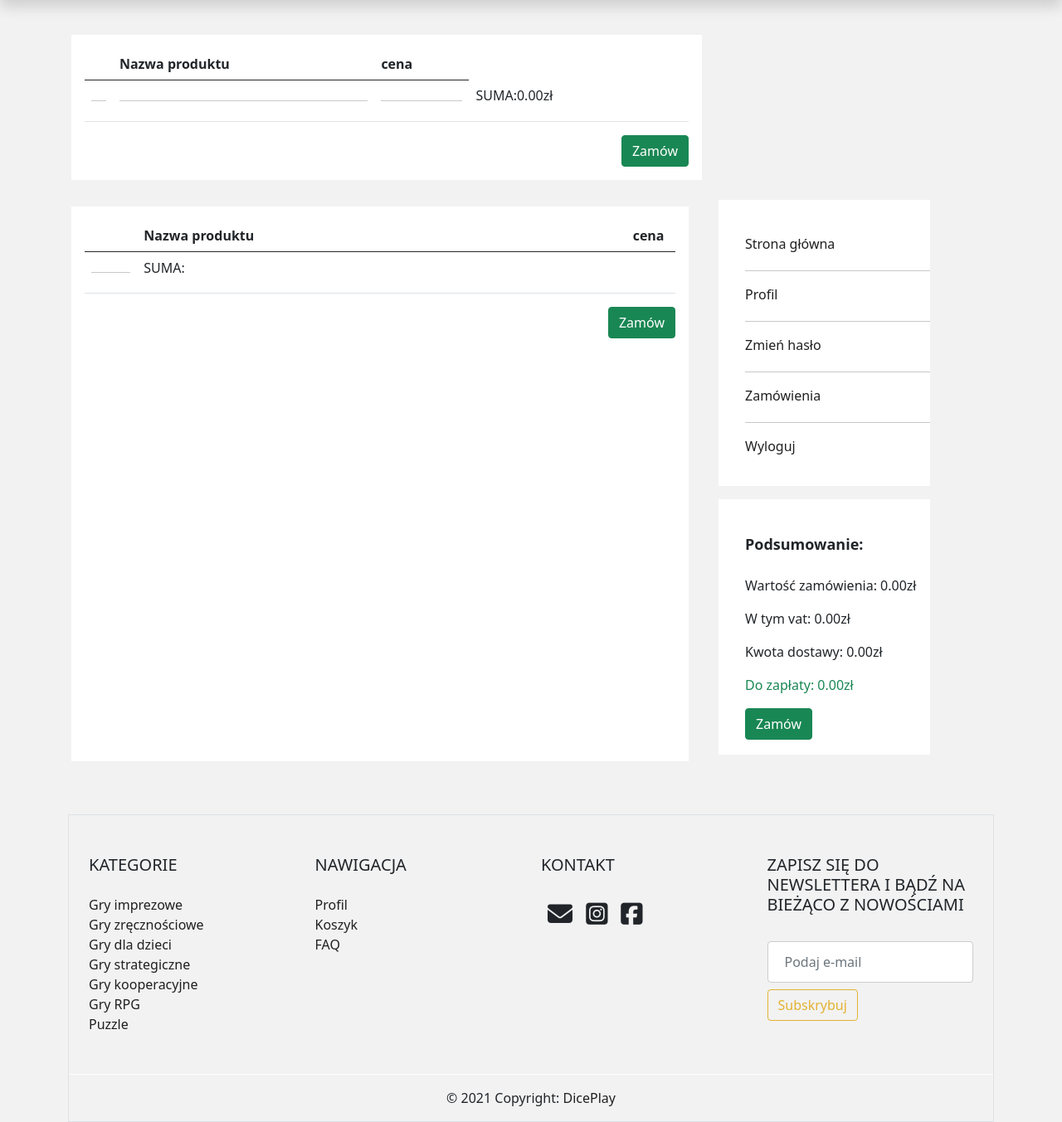
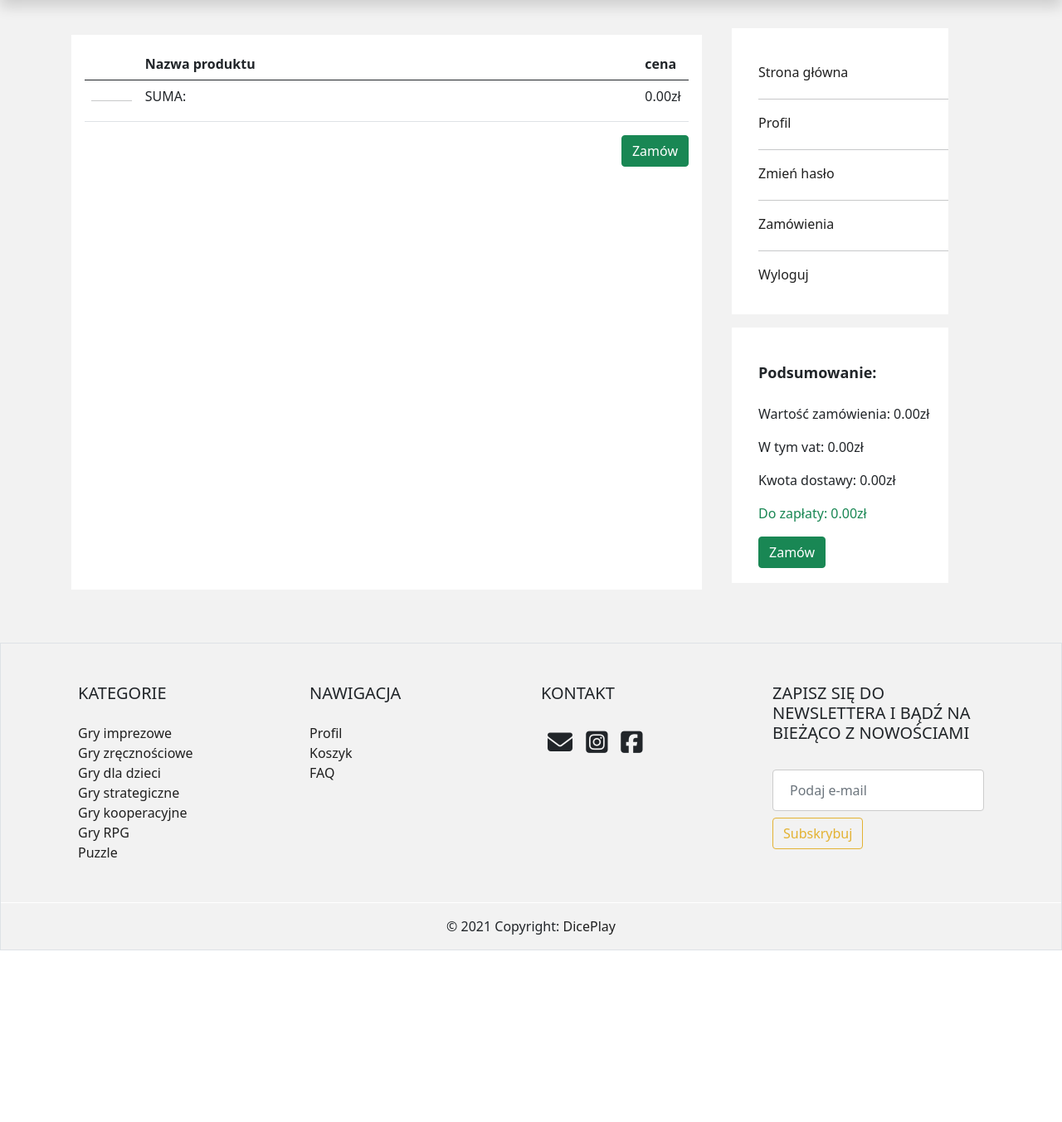
Before and after one commit to pKucinski/wypozyczalnia-gier, a Django app: page /koszyk/ in a window 1280 px wide. Shown: the part 238-1591 px from the top of the page at 83% size. After the commit the page ends 1384 px from the top, so only its background shows below. Run offline with Django 3.2, Linux system fonts and the light colour scheme; data comes from the database, SQL or seed files in the repository; some libraries are stand-ins or nearby versions.

Commit message:
Update koszyk.html

```diff
--- a/templates/koszyk.html
+++ b/templates/koszyk.html
@@ -4,52 +4,6 @@
 {% load static %}
 
 <div class="container">
-    <div class="row">
-        <div class="col-8 m-3 p-3" style="background-color: white;">
-            <table class="table" id="basketTable">
-                <thead>
-                <tr>
-                    <th scope="col"></th>
-                    <th scope="col">Nazwa produktu</th>
-                    <th scope="col">cena</th>
-                </tr>
-                </thead>
-                <tbody>
-                {% for data in show_basket %}
-                {% if data.user.id == user.id %}
-                {% for product in data.product.all %}
-                <tr>
-                    <td><img src="{{ product.image.url }}" class="d-block w-50 px-5" alt="..."></td>
-                    <td>{{ product.title }}</td>
-                    <td>{{ product.price }} zł</td>
-
-                </tr>
-                {% endfor %}
-                {% endif %}
-                {% endfor %}
-
-                <td>
-                    <hr/>
-                </td>
-                <td>
-                    <hr/>
-                </td>
-                <td>
-                    <hr/>
-                </td>
-                <td>SUMA:<span id="sumOfProducts"></span></td>
-
-                <td></td>
-
-                </tbody>
-
-            </table>
-
-            <input type="button" class="float-md-end btn btn-success" value="Zamów">
-
-
-        </div>
-
 
   <div class="row">
         <div class="col-8 m-3 p-3" style="background-color: white;">
```
